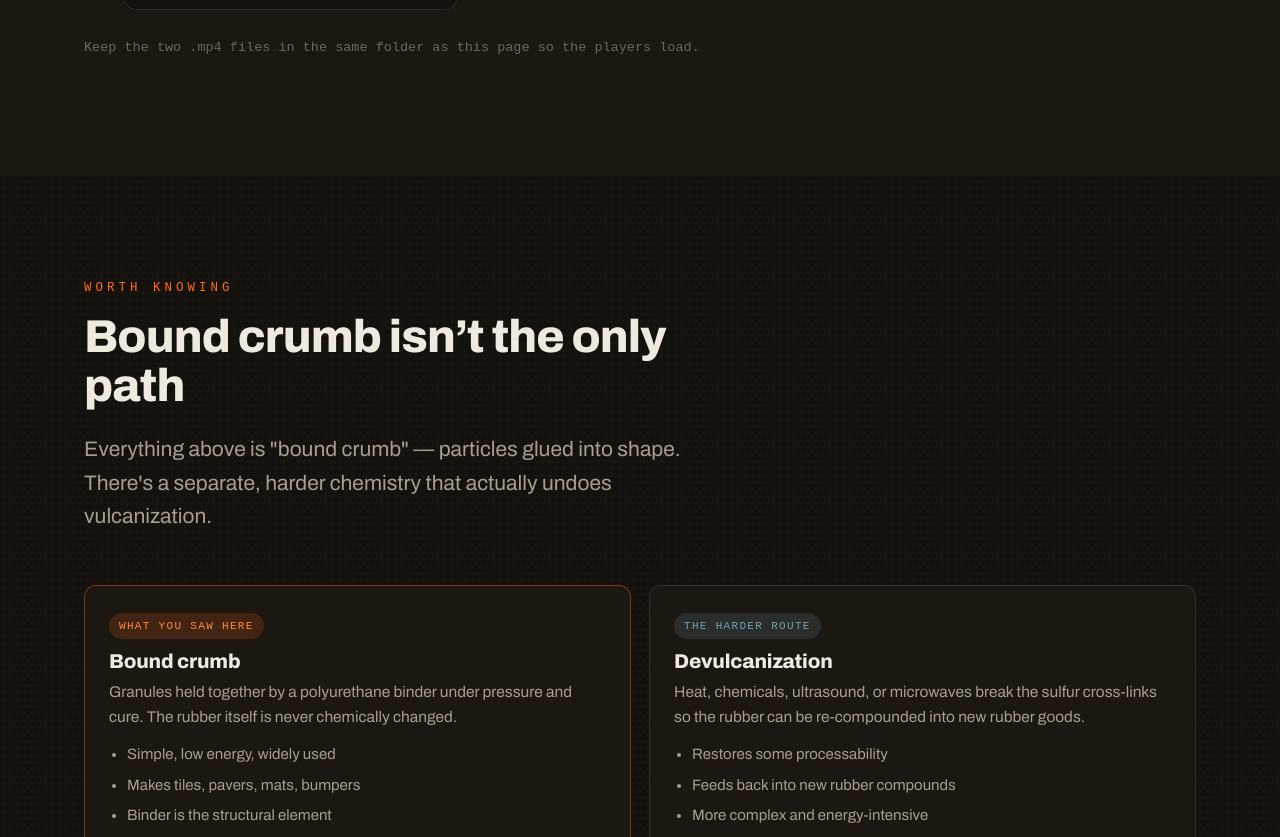
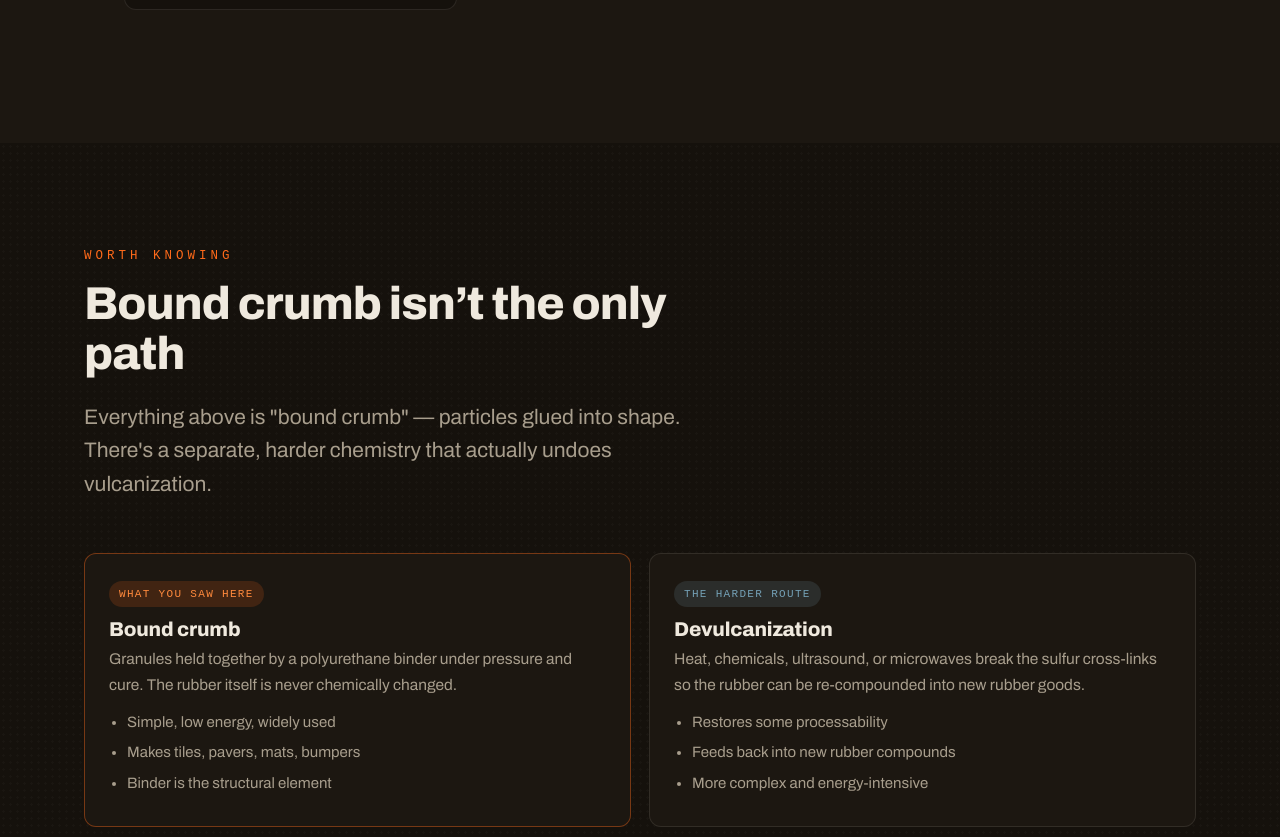
Before and after one commit to taggertmayfield/presentations, a plain HTML site: page crumb-rubber-molding/index.html in a window 1280 px wide. Shown: the part 7564-8401 px from the top of the page. Drawn offline with Linux system fonts and the light colour scheme; a web font is replaced by a local one.

Commit message:
Update index.html

```diff
--- a/crumb-rubber-molding/index.html
+++ b/crumb-rubber-molding/index.html
@@ -510,7 +510,7 @@ footer{border-top:1px solid var(--line);padding:46px 0 60px;background:var(--bg2
         </figcaption>
       </figure>
     </div>
-    <p class="vnote mono">Keep the two .mp4 files in the same folder as this page so the players load.</p>
+    <p class="vnote mono"></p>
   </div>
 </section>
 
```
